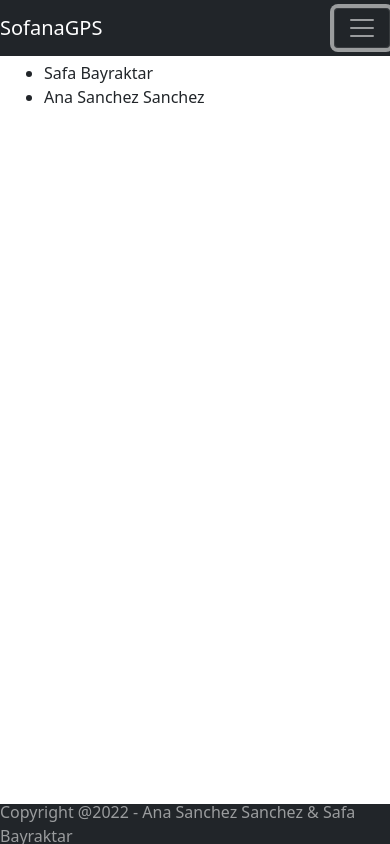
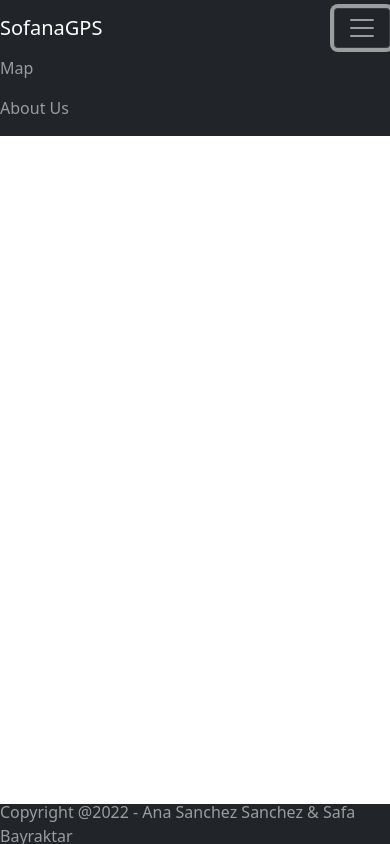
Before and after one commit to goktan507/SofanaGPS-Frontend, a React (Create React App) app: page /about-us in a window 390 px wide. Both pictures are taken after a click on the button "Toggle navigation". Built offline with nearby package versions, Linux system fonts and the light colour scheme.

Commit message:
Responsive Navbar - Hamburger icon fixed!

```diff
--- a/src/Navbar.js
+++ b/src/Navbar.js
@@ -3,15 +3,30 @@ import { Link } from "react-router-dom";
 
 class Navbar extends React.Component {
 
+    state={
+        showCollapsed: false
+    }
+
+    show = ""
+
+    //Responsive Hamburger Icon Functionality for React
+    toggleMenu = () => {
+        this.setState({
+            showCollapsed: !this.state.showCollapsed
+          })
+        this.show = (this.state.showCollapsed) ? "" : " show" ;
+    }
+
+
     render() {
         return(
             <nav className="navbar navbar-expand-lg navbar-dark bg-dark fixed-top">
                     <span className="navbar-brand" href="/" >SofanaGPS</span>
-                    <button className="navbar-toggler" type="button" data-toggle="collapse" data-target="#navbarNav"
+                    <button className="navbar-toggler" type="button" onClick={this.toggleMenu} data-toggle="collapse" data-target="#navbarNav"
                         aria-controls="navbarNav" aria-expanded="false" aria-label="Toggle navigation">
                         <span className="navbar-toggler-icon"></span>
                     </button>
-                    <div className="collapse navbar-collapse" id="navbarNav">
+                    <div className={"collapse navbar-collapse" + this.show} id="navbarNav">
 
                         <ul className="navbar-nav">
                             <li className="nav-item">
```
